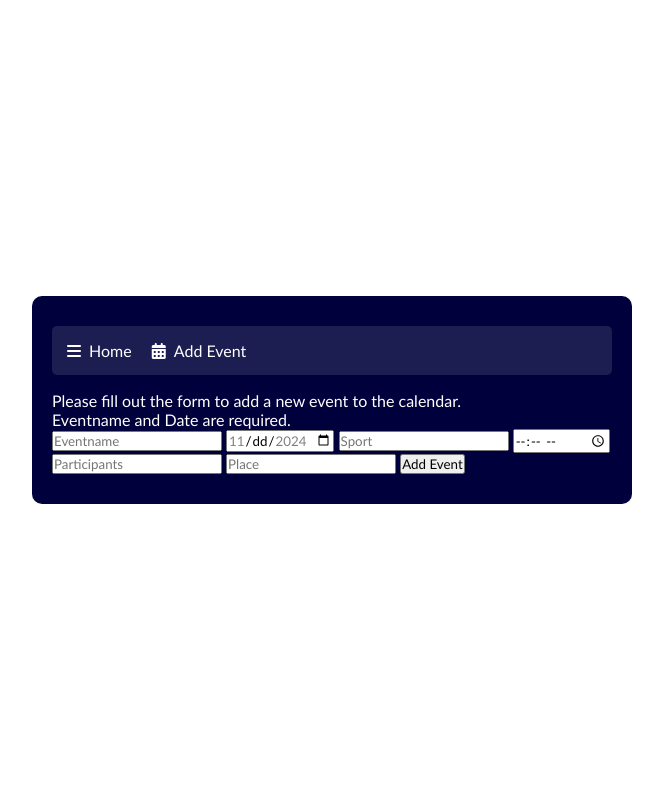
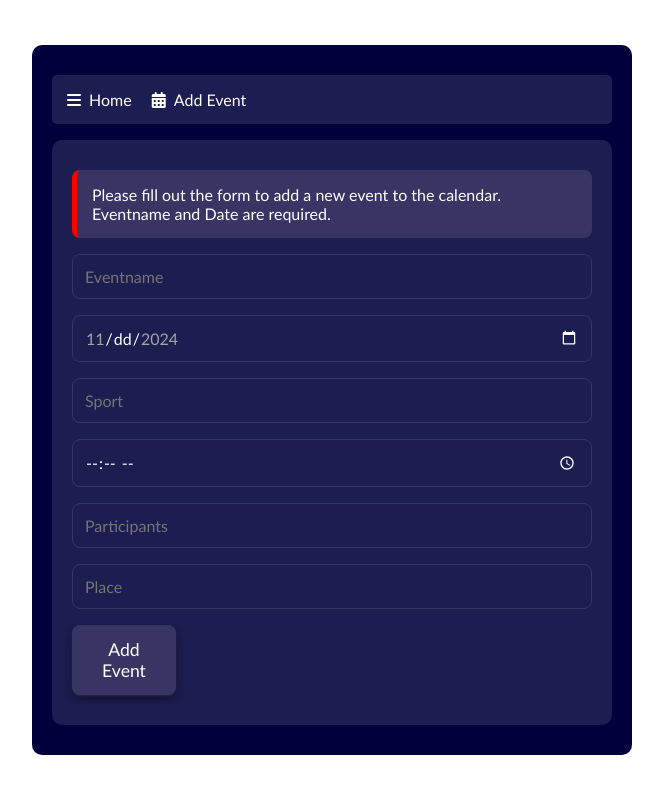
Before and after one commit to hp-offermann/Sportradar, a website: page public/html/form.html in a window 1280 px wide. Shown: the whole page, without its empty margins (308-971 px from the left). Drawn offline with Linux system fonts and the light colour scheme; files whose address does not match are found by name.

Commit message:
adding event works

```diff
--- a/public/css/index.css
+++ b/public/css/index.css
@@ -124,3 +124,54 @@ body {
 .newEvent:hover {
     background-color: #00003c;
 }
+
+.addEvent {
+    width: 100%;
+    max-width: 600px;
+    background: #1c1d50;
+    padding: 30px 20px;
+    border-radius: 10px;
+}
+
+.formInfo {
+    background-color: #383464;
+    border-left: 5px solid red;
+    padding: 15px;
+    margin-bottom: 16px;
+    border-radius: 8px;
+}
+
+.input {
+    width: 100%;
+    padding: 12px;
+    margin-bottom: 1rem;
+    background-color: #1c1d50;
+    border: 1px solid #383464;
+    color: white;
+    border-radius: 8px;
+    font-size: 1rem;
+    color-scheme: dark;
+}
+
+.input:focus{
+    border-color: #c80818;
+    outline: none;
+}
+
+.submitBtn {
+    width: 20%;
+    align-content: center;
+    padding: 14px;
+    background-color: #383464;
+    box-shadow: 0 4px 8px rgba(0, 0, 0, 0.4), 0 1px 2px rgba(255, 255, 255, 0.1);
+    color: white;
+    border: none;
+    border-radius: 8px;
+    font-size: 1.1rem;
+    cursor: pointer;
+}
+
+.submitBtn:hover {
+    background-color: #c80818;
+    font-weight: bold;
+}
--- a/public/html/form.html
+++ b/public/html/form.html
@@ -22,7 +22,7 @@
             </div>
 
             <input class="input" id="name" name="name" type="text" placeholder="Eventname" required>
-            <input class="input" id="date" name="date" type="date" min="2024-11-01" max="2024-11-30" required>
+            <input class="input" id="date" name="dateVenue" type="date" min="2024-11-01" max="2024-11-30" required>
             <input class="input" id="sport" name="sport" type="text" placeholder="Sport">
             <input class="input" id="time" name="time" type="time">
             <input class="input" id="participants" name="participants" type="text" placeholder="Participants">
--- a/public/js/main.js
+++ b/public/js/main.js
@@ -1,5 +1,4 @@
 const form = document.getElementById("addEvent");
-
 const EventPageBtn = document.getElementById('btn_Event');
 const HomePageBtn = document.getElementById('btn_Home');
 const DetailPage = document.getElementById("detail");
@@ -63,6 +62,7 @@ function renderCalendar(){
             nextMonth++;
         }
         days.innerHTML = div;
+
     }
 }
 renderCalendar();
@@ -73,7 +73,7 @@ function uuidv4() {
     );
 }
 
-function getEvents(year, month) {
+function getEvents() {
     const calendarDay = document.querySelectorAll(".current-month");
     const events = JSON.parse(localStorage.getItem('sportData'));
 
@@ -114,10 +114,13 @@ function getDetails() {
 
         const event = sportData.find(e => e.id === Id);
 
+        /*
         const teamContent = (event.homeTeam?.name && event.awayTeam?.name) ? `${event.homeTeam.name} vs. ${event.awayTeam.name}` : event.homeTeam?.name || event.awayTeam?.name || 'No teams available';
 
         document.getElementById("Detail-team").textContent = teamContent;
 
+
+         */
 
         /*
         document.getElementById("Detail-date").textContent = `${event.dateVenue}`;
@@ -133,6 +136,31 @@ function getDetails() {
 getDetails()
 
 
+if(form){
+    form.addEventListener('submit', function (e) {
+        e.preventDefault();
+
+        const formData = new FormData(form);
+        const eventData = {};
+
+        for (let [key, value] of formData.entries()) {
+            eventData[key] = value;
+        }
+
+        eventData.id = uuidv4();
+        const allData = JSON.parse(localStorage.getItem('sportData')) || [];
+
+        allData.push(eventData);
+        localStorage.setItem("sportData", JSON.stringify(allData));
+
+        window.location.href = `/`;
+        form.reset();
+
+    });
+
+}
+
+
 if(EventPageBtn){
     EventPageBtn.addEventListener('click', () => {
         window.location.href = `/addEvent`;
```
